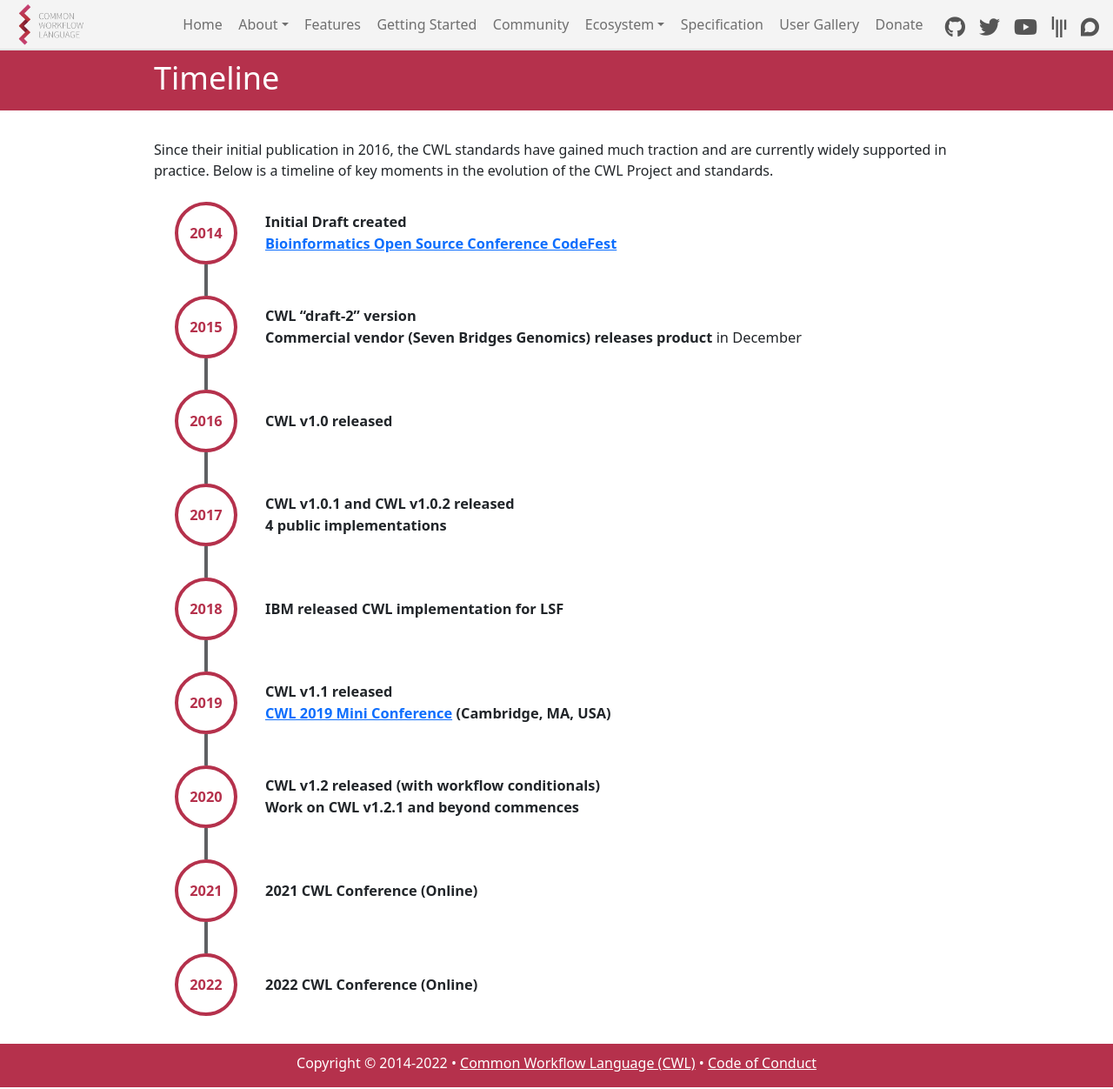
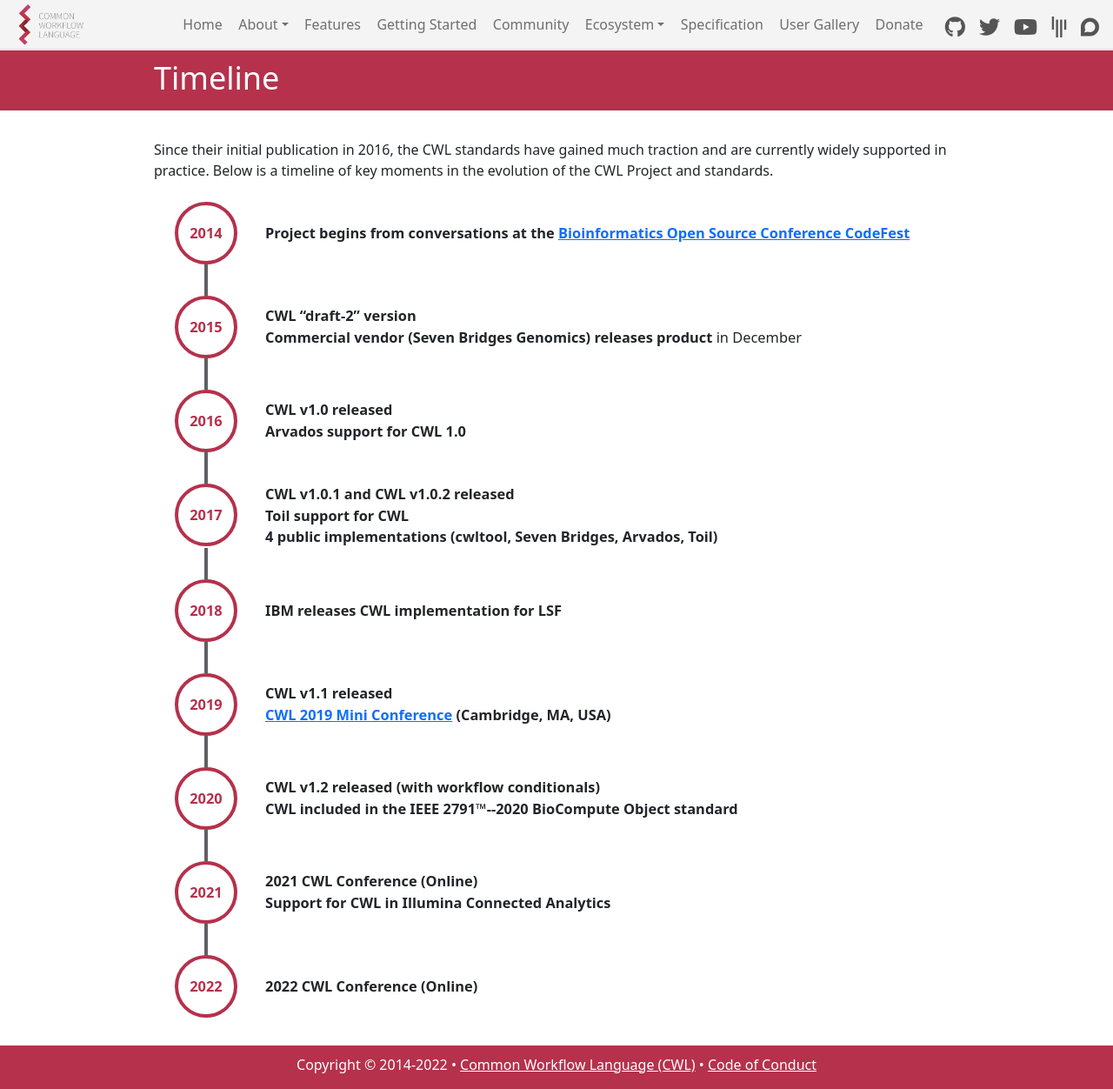
Before and after one commit to common-workflow-language/cwl-website, a Jekyll site: the page built from content/timeline.md, in a window 1280 px wide and 1252 px high. Shown: the whole window at 87% size. Built offline with Jekyll 4.4.1, drawn with Linux system fonts in a browser that asks for light colours.

Commit message:
Updated timeline

```diff
--- a/content/_data/timeline.yml
+++ b/content/_data/timeline.yml
@@ -1,21 +1,34 @@
 timeline_events:
   - year: 2014
-    event: Initial Draft created <br><a href="https://www.open-bio.org/wiki/Codefest_2014"> Bioinformatics Open Source Conference CodeFest</a>
+    event: |
+      Project begins from conversations at the
+      <a href="https://www.open-bio.org/wiki/Codefest_2014"> Bioinformatics Open Source Conference CodeFest</a>
   - year: 2015
-    event: "CWL “draft-2” version<br>
-      Commercial vendor (Seven Bridges Genomics) releases product <span class='no-bold'>in December</span>"
+    event: |
+      CWL “draft-2” version<br>
+      Commercial vendor (Seven Bridges Genomics) releases product <span class='no-bold'>in December</span>
   - year: 2016
-    event: CWL v1.0 released
+    event: |
+      CWL v1.0 released<br>
+      Arvados support for CWL 1.0
   - year: 2017
-    event: "CWL v1.0.1 and CWL v1.0.2 released<br>
-      4 public implementations"
+    event: |
+      CWL v1.0.1 and CWL v1.0.2 released<br>
+      Toil support for CWL<br>
+      4 public implementations (cwltool, Seven Bridges, Arvados, Toil)
   - year: 2018
-    event: IBM released CWL implementation for LSF
+    event: IBM releases CWL implementation for LSF
   - year: 2019
-    event: CWL v1.1 released<br><a href="https://www.meetup.com/Boston-Common-Workflow-Language-Meetup/events/264989366/">CWL 2019 Mini Conference</a> (Cambridge, MA, USA)
+    event: |
+      CWL v1.1 released<br>
+      <a href="https://www.meetup.com/Boston-Common-Workflow-Language-Meetup/events/264989366/">CWL 2019 Mini Conference</a> (Cambridge, MA, USA)
   - year: 2020
-    event: "CWL v1.2 released (with workflow conditionals) <br> Work on CWL v1.2.1 and beyond commences"
+    event: |
+      CWL v1.2 released (with workflow conditionals) <br>
+      CWL included in the IEEE 2791™--2020 BioCompute Object standard
   - year: 2021
-    event: "2021 CWL Conference (Online)"
+    event: |
+      2021 CWL Conference (Online)<br>
+      Support for CWL in Illumina Connected Analytics
   - year: 2022
     event: "2022 CWL Conference (Online)"
```
